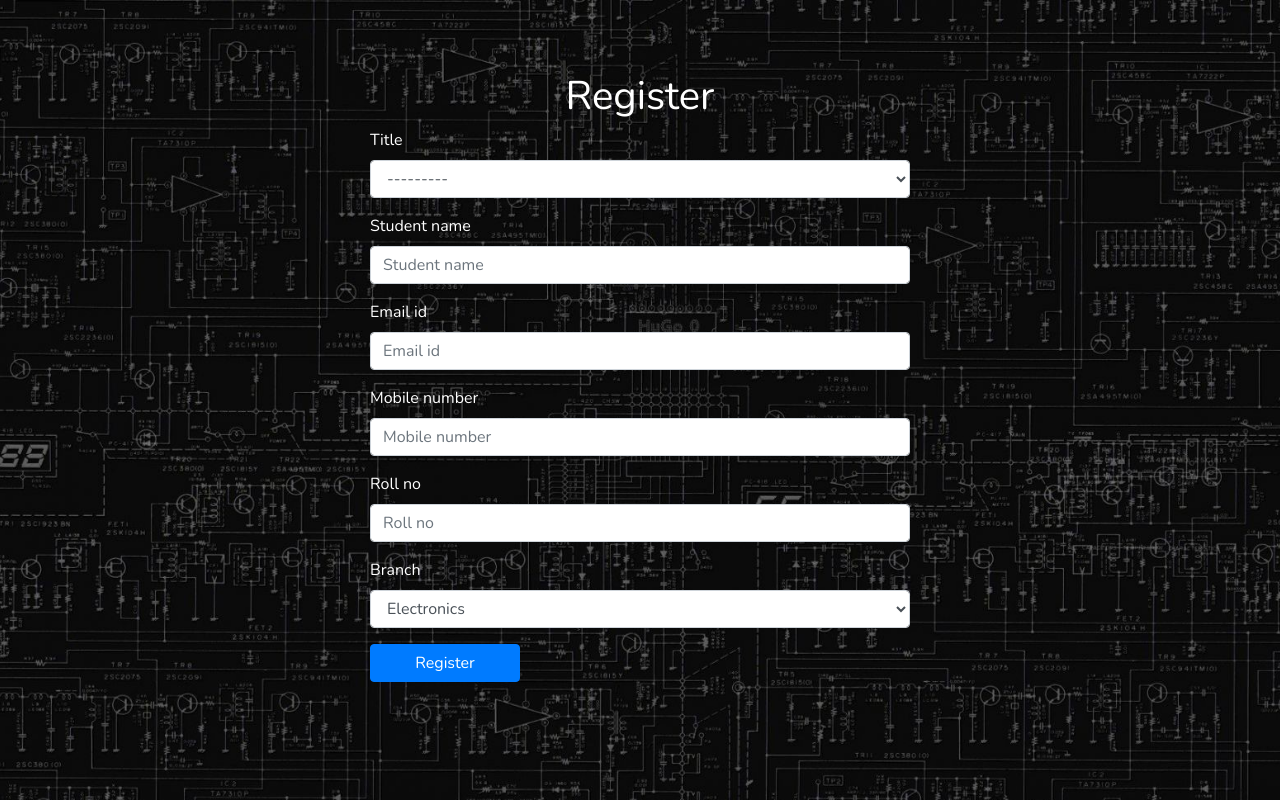
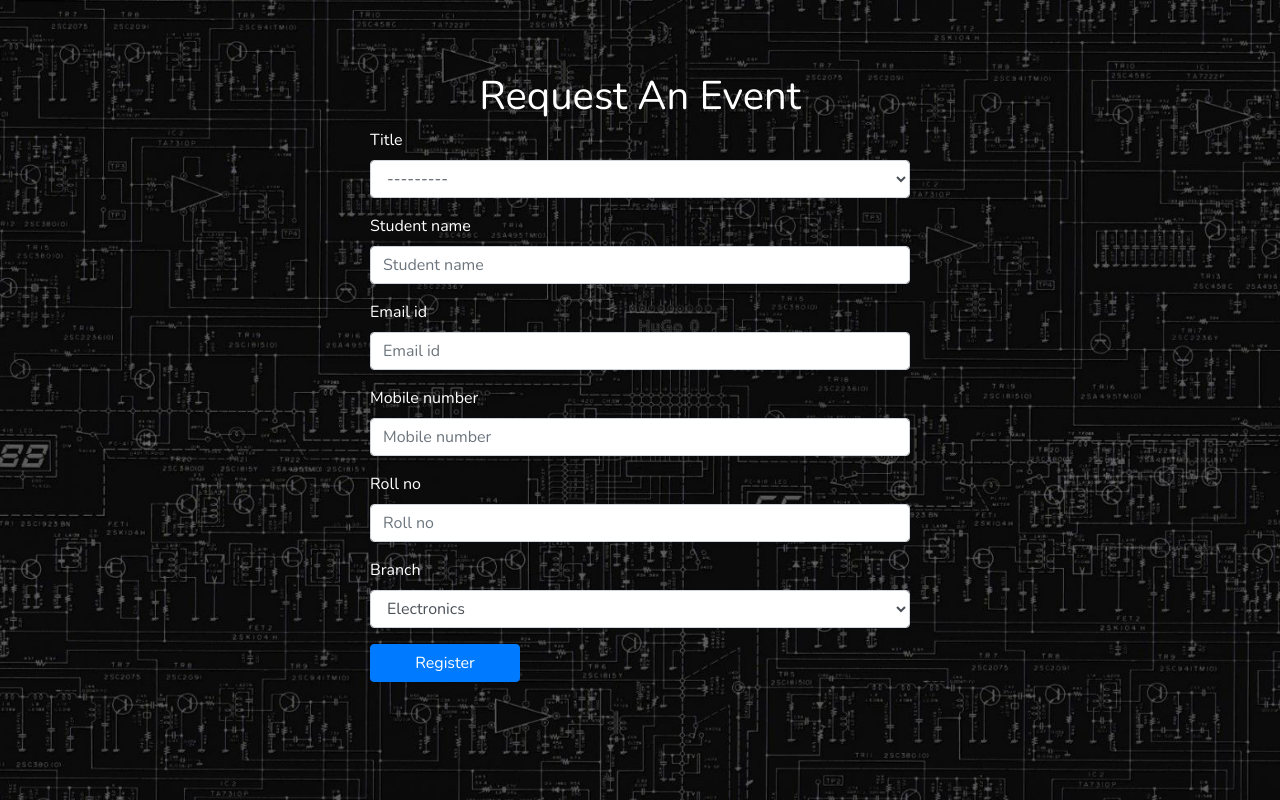
Before and after one commit to codetronics-niet/codetronics_website, a Django app: page /events/register/ in a window 1280 px wide. Shown: the part 58-858 px from the top of the page. Run offline with Django 3.2, Linux system fonts and the light colour scheme; data that the repository does not hold is empty; some libraries are stand-ins or nearby versions.

Commit message:
changes according to PEP8 conventions

```diff
--- a/events/admin.py
+++ b/events/admin.py
@@ -1,6 +1,6 @@
 from django.contrib import admin
-from .models import Event, EventParticipant, requestEvent
+from .models import Event, EventParticipant, RequestEvent
 
 admin.site.register(Event)
 admin.site.register(EventParticipant)
-admin.site.register(requestEvent)
+admin.site.register(RequestEvent)
--- a/events/forms.py
+++ b/events/forms.py
@@ -1,5 +1,5 @@
 from django.forms import ModelForm
-from .models import EventParticipant, requestEvent
+from .models import EventParticipant, RequestEvent
 
 
 class ParticipantForm(ModelForm):
@@ -8,7 +8,7 @@
         fields = ['title', 'student_name',
                   'email_id', 'mobile_number', 'roll_no', 'branch']
 
-class requestEventForm(ModelForm):
+class RequestEventForm(ModelForm):
     class Meta:
-        model = requestEvent
+        model = RequestEvent
         fields = ['title', 'description', 'your_name','roll_no' ,'contact']
--- a/events/models.py
+++ b/events/models.py
@@ -54,7 +54,8 @@
     def __str__(self):
         return self.student_name
 
-class requestEvent(models.Model):
+
+class RequestEvent(models.Model):
     title = models.CharField(max_length=50, blank=False)
     description = models.TextField(blank=False)
     your_name = models.CharField(max_length=50, blank=False)
--- a/events/urls.py
+++ b/events/urls.py
@@ -1,8 +1,8 @@
 from django.urls import path
-from .views import events, register, requestEvent
+from .views import events, register, request_event
 
 urlpatterns = [
     path('', events, name='tech_events'),
     path('register/', register, name='register'),
-    path('requestEvent/', requestEvent, name='requestEvent'),
+    path('request_event/', request_event, name='request_event'),
 ]
--- a/events/views.py
+++ b/events/views.py
@@ -2,16 +2,13 @@
 from django.contrib import messages
 from django.shortcuts import render, redirect
 from django.views.generic import ListView
-from .models import Event, EventParticipant, requestEvent
-from .forms import ParticipantForm, requestEventForm
+from .models import Event, EventParticipant, RequestEvent
+from .forms import ParticipantForm, RequestEventForm
 import csv
 
 
 def events(request):
     events = Event.objects.all()
-    #numberOfEvents = len(events)
-    #if (numberOfEvents) == 0:
-       # events = 0
     return render(request, 'events.html', {'events': events })
 
 
@@ -49,9 +46,9 @@
             return render(request, 'download.html', {'error': error})
     return render(request, 'download.html')
 
-def requestEvent(request):
+def request_event(request):
     if request.method == 'POST':
-        form = requestEventForm(request.POST)
+        form = RequestEventForm(request.POST)
         if form.is_valid():
             form.save()
             your_name = form.cleaned_data.get('your_name')
@@ -60,5 +57,5 @@
                 request, f'Thank you { your_name } for requesting to organise { title }, you will be contacted shortly!')
             return redirect('homepage')
     else:
-        form = requestEventForm()
+        form = RequestEventForm()
     return render(request, 'event_register.html', {'form': form})
--- a/templates/event_register.html
+++ b/templates/event_register.html
@@ -8,7 +8,7 @@
         <br>
         <br>
         <div class='myform'>
-            <center><h1>Register</h1></center>
+            <center><h1>Request An Event</h1></center>
             <form action="" method="POST">{% csrf_token %}
                 {% bootstrap_form form %}
                 {% buttons %}
--- a/templates/events.html
+++ b/templates/events.html
@@ -26,7 +26,7 @@
             <br>
             {% endfor %}
             <br>
-            <center><a href="{% url 'requestEvent' %}" class="btn btn-primary">Request for any Event in your mind!</a></center>
+            <center><a href="{% url 'request_event' %}" class="btn btn-primary">Request for any Event in your mind!</a></center>
             </div>
         {% comment %} </div> {% endcomment %}
 {% endblock content %}
```
Also changed, not shown: events/migrations/0008_requestevent.py (added).
